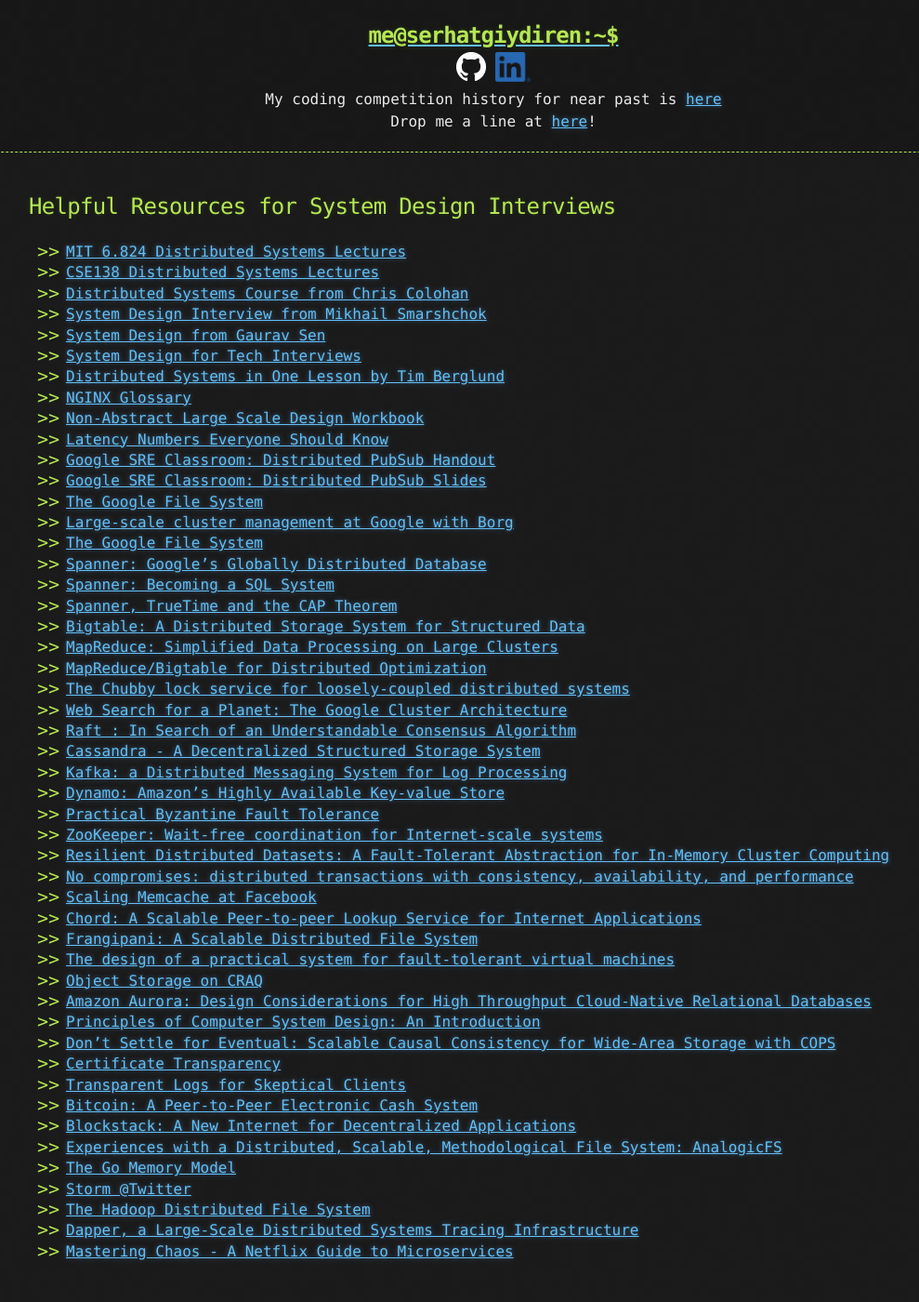
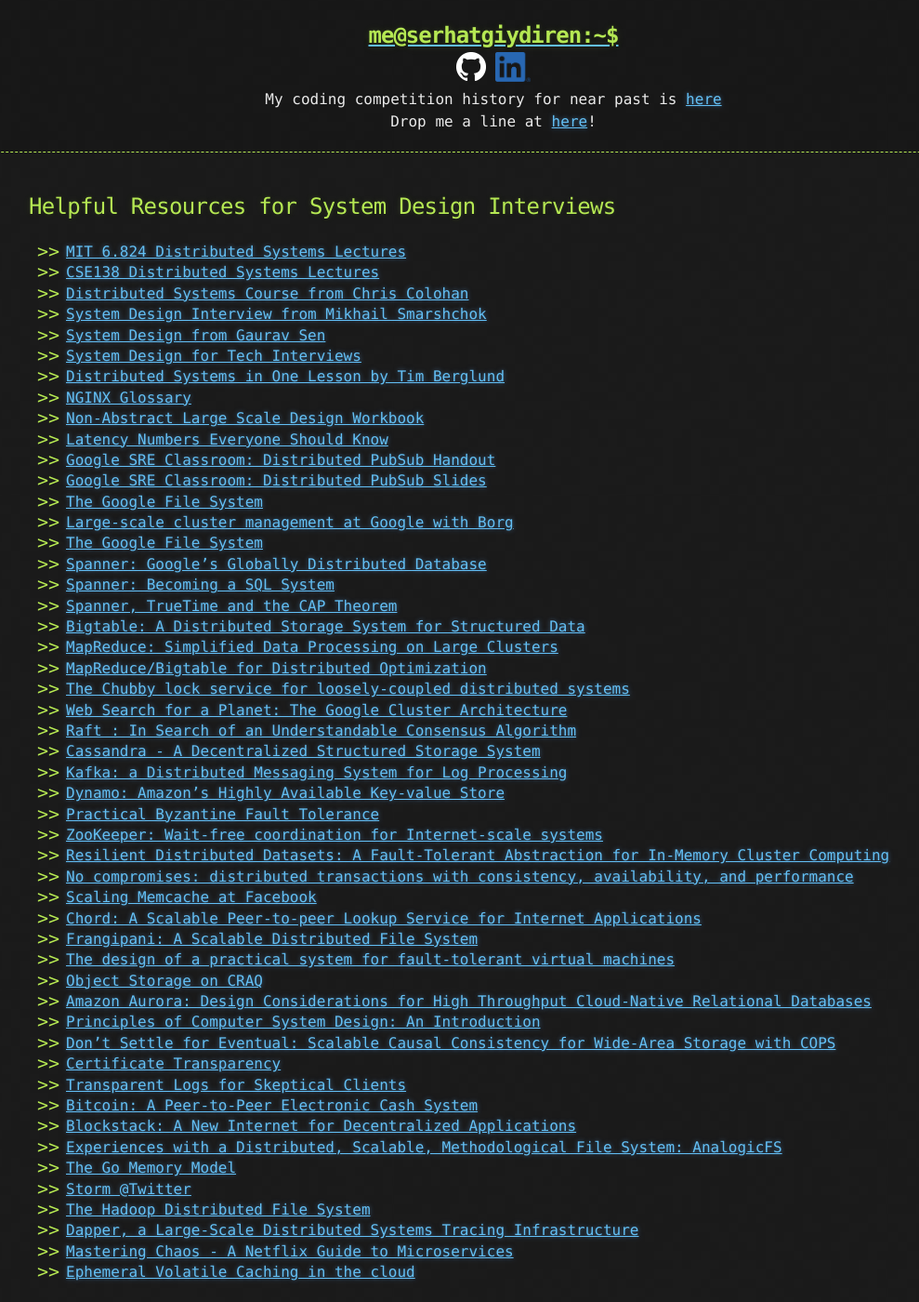
Before and after one commit to goodHunter27/serhatgiydiren.github.io, a Jekyll site: the page built from _posts/2020-01-20-helpful-resources-for-system-design-interviews.md, in a window 1280 px wide. Shown: the whole page at 93% size, without its empty margins (109-1098 px from the left). Built offline with Jekyll 4.4.1, drawn with Linux system fonts in a browser that asks for light colours; before the commit the page ends 1377 px from its top, so only the background shows below that.

Commit message:
Update 2020-01-20-helpful-resources-for-system-design-interviews.md

```diff
--- a/_posts/2020-01-20-helpful-resources-for-system-design-interviews.md
+++ b/_posts/2020-01-20-helpful-resources-for-system-design-interviews.md
@@ -52,3 +52,4 @@
 * [The Hadoop Distributed File System](https://storageconference.us/2010/Papers/MSST/Shvachko.pdf){:target="_blank"}
 * [Dapper, a Large-Scale Distributed Systems Tracing Infrastructure](https://research.google/pubs/pub36356/){:target="_blank"}
 * [Mastering Chaos - A Netflix Guide to Microservices](https://youtu.be/CZ3wIuvmHeM){:target="_blank"}
+* [Ephemeral Volatile Caching in the cloud](https://netflixtechblog.com/ephemeral-volatile-caching-in-the-cloud-8eba7b124589){:target="_blank"}
```
